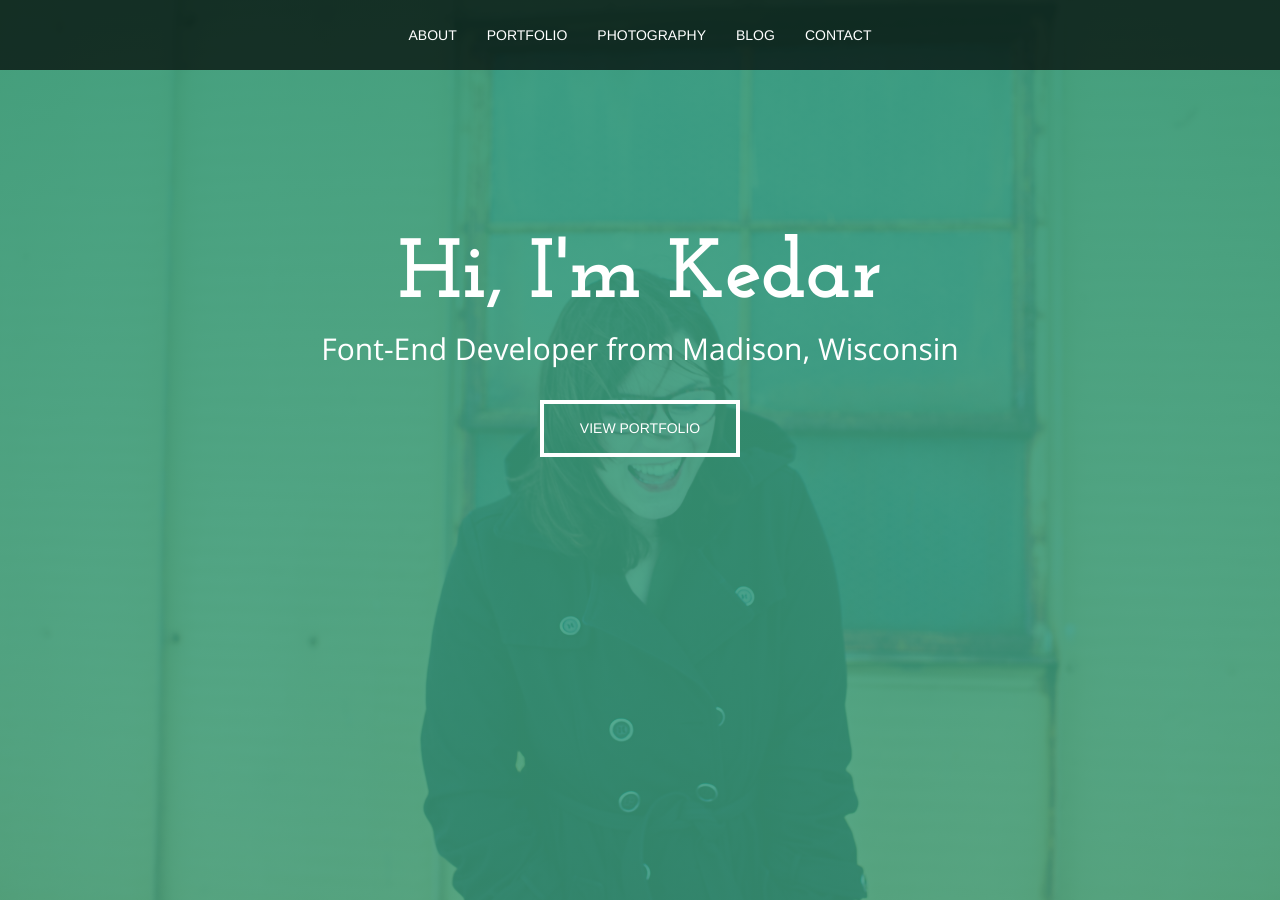
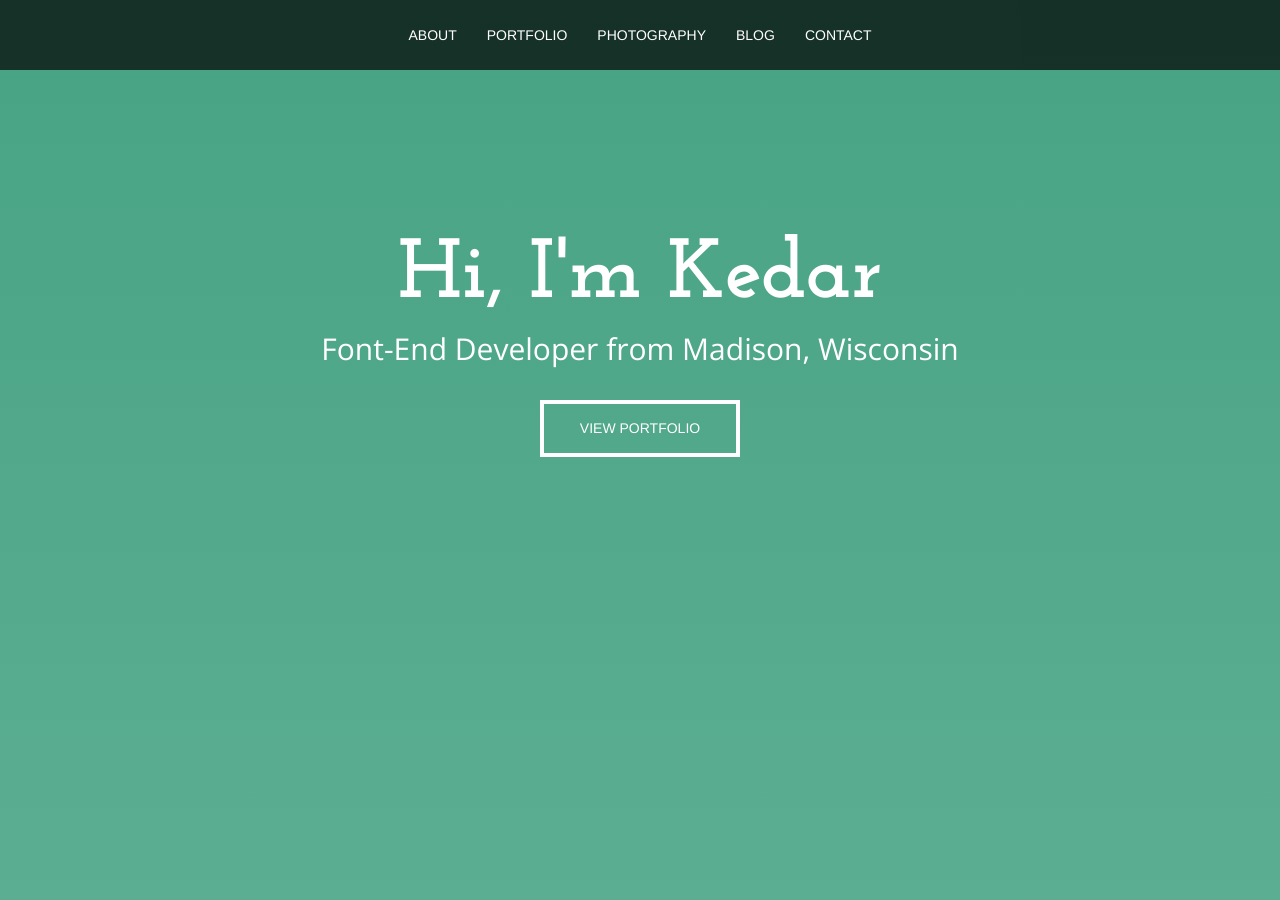
Before and after one commit to kedarjoyner/thinkful-portfolio, a Jekyll site: the page built from index.html, in a window 1280 px wide and 900 px high. Built offline with Jekyll 4.4.1, drawn with Linux system fonts in a browser that asks for light colours; nearby versions of some CDN libraries.

Commit message:
hero-img test

```diff
--- a/_sass/_header.scss
+++ b/_sass/_header.scss
@@ -2,7 +2,7 @@
 
 .hero-img {
    color: $hero-font-color;
-   background-image: $linear-gradient-teal, url('/imgs/hero-img.jpg');
+   background-image: $linear-gradient-teal, url('{{ site.baseurl }}/imgs/hero-img.jpg');
    background-size: cover;
    -webkit-background-size: cover;
     -moz-background-size: cover;
```
